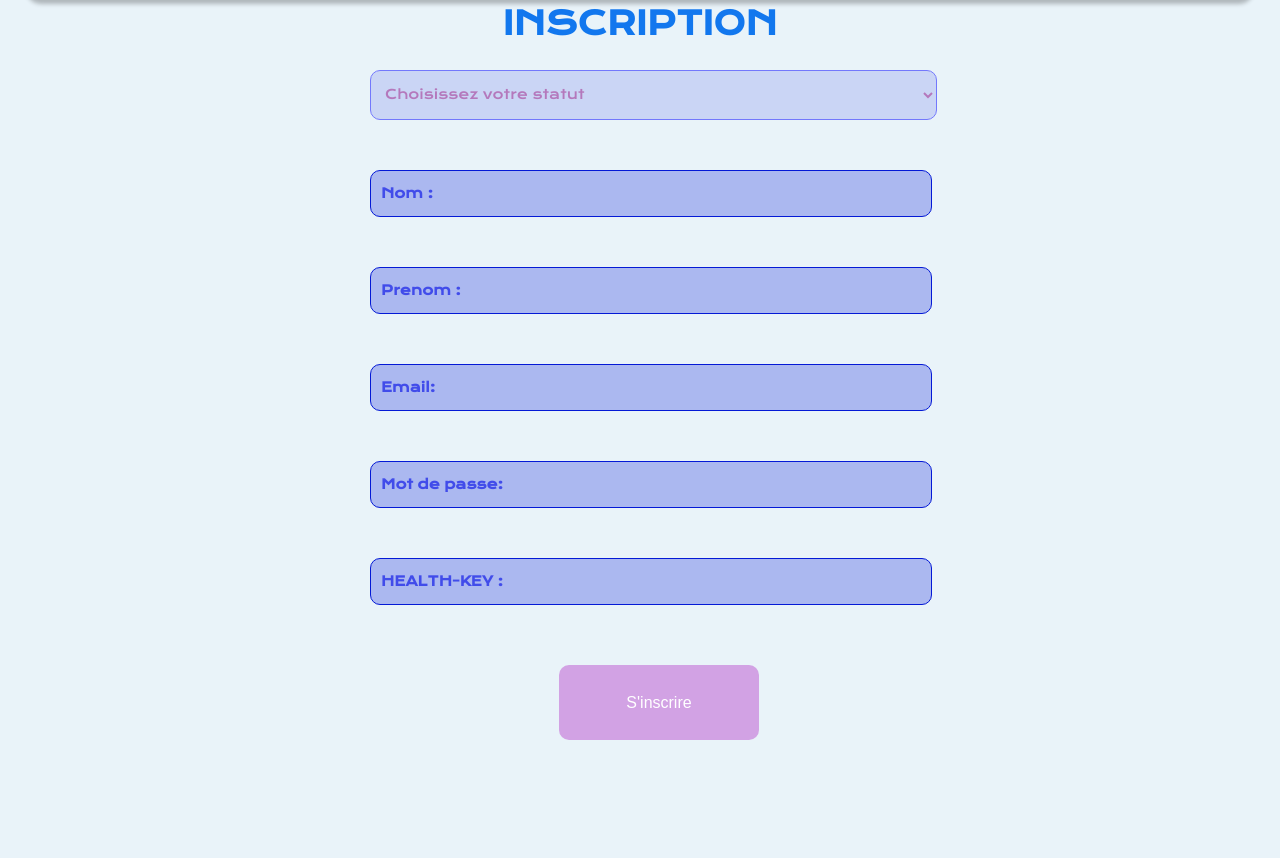
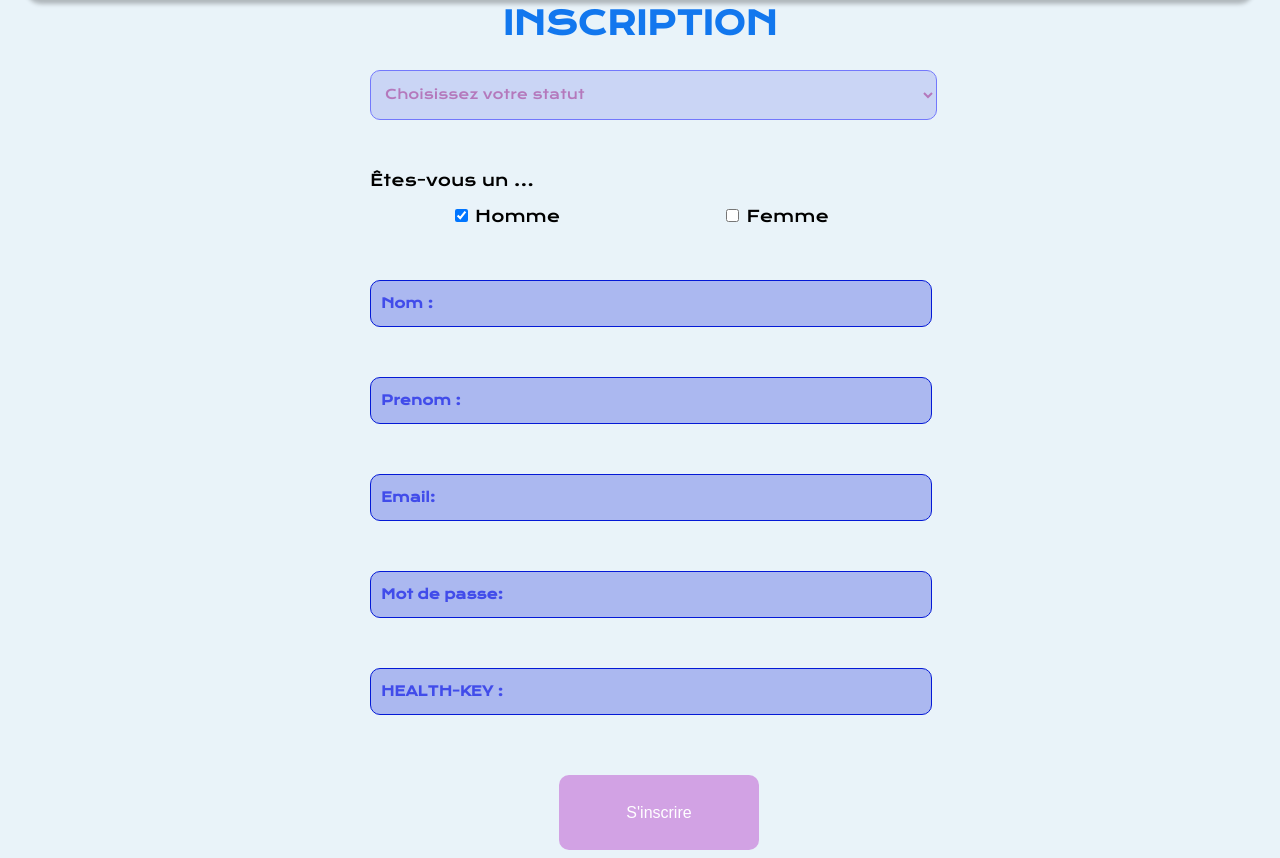
Before and after one commit to Theophile-Wemaere/take-eir-app, a PHP site: page /html/Inscription.html in a window 1280 px wide. Shown: the part 100-958 px from the top of the page. Before the commit the page ends 840 px from the top, so only its background shows below. Run offline with PHP 8.4, Linux system fonts and the light colour scheme.

Commit message:
sex register

```diff
--- a/Vues/css/Inscription.css
+++ b/Vues/css/Inscription.css
@@ -6,6 +6,19 @@ body{
     background-color: rgb(233, 243, 249);
 }
 
+.sex{
+    margin-bottom: 10%;
+    display: flex;
+    justify-content: space-around;
+}
+
+hr{
+    border:0px;
+}
+
+label{
+    font-family: "Krona ONE";
+}
 .title_register{
     margin-bottom: 5%;
     margin-top :17.5% ;
--- a/Vues/html/Inscription.html
+++ b/Vues/html/Inscription.html
@@ -31,6 +31,20 @@
                 <option value="medecin">Medecin</option>
             </select>
 
+            <label>Êtes-vous un ...</label>
+            <hr>
+            <div class="sex">
+                <div class="h">
+                <input type="checkbox" id="h" name="h" checked>
+                <label for="h">Homme</label>
+                </div>
+
+                <div class="f">
+                <input type="checkbox" id="f" name="f">
+                <label for="f">Femme</label>
+                </div>
+              </div>
+
             <input class="Nom" type="text" name="name" placeholder="Nom :">
 
             <input class="Prénom" type="text" name="first_name" placeholder="Prenom :">
```
